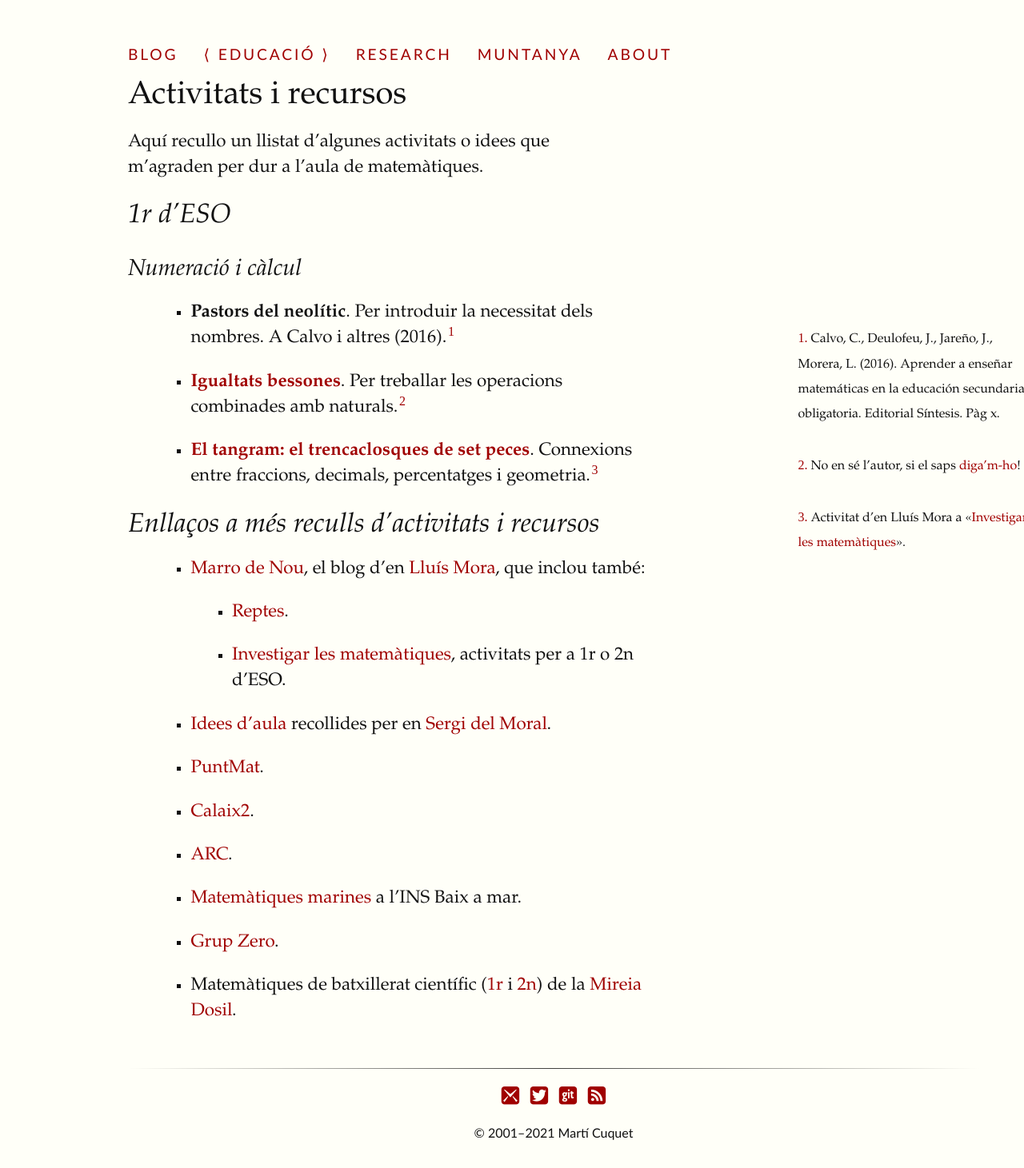
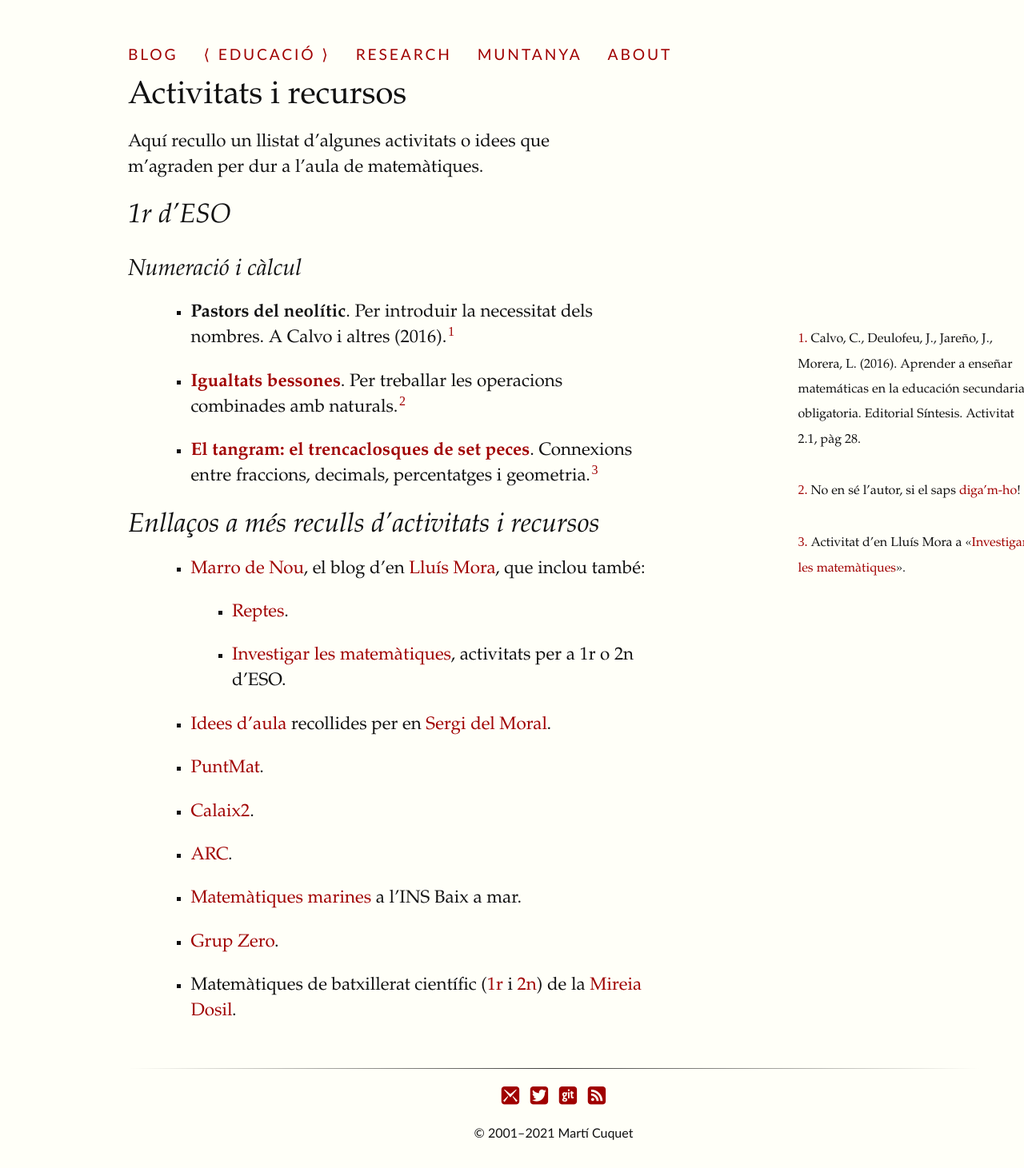
Before and after one commit to mcuquet/mcuquet.github.io, a Jekyll site: the page built from Edu/Activitats.md, in a window 1280 px wide. Shown: the whole page at 80% size. Built offline with Jekyll 4.4.1, drawn with Linux system fonts in a browser that asks for light colours.

Commit message:
afegeixo algunes activitats

```diff
--- a/Edu/Activitats.md
+++ b/Edu/Activitats.md
@@ -15,7 +15,7 @@ l'aula de matemàtiques.
 - **Pastors del neolític**. Per introduir la necessitat dels nombres. A Calvo i
   altres (2016).{% sidenote 'calvo2016px' 'Calvo, C., Deulofeu, J., Jareño,
   J., Morera, L. (2016). Aprender a enseñar matemáticas en la educación
-  secundaria obligatoria. Editorial Síntesis. Pàg x.' %}
+  secundaria obligatoria. Editorial Síntesis. Activitat 2.1, pàg 28.' %}
 - **[Igualtats bessones](https://drive.google.com/file/d/1d_1P4nj70SVmhz2TdPBjST6zMy55yJkM/view?usp=sharing)**. Per treballar les operacions combinades amb naturals.{% sidenote 'igbessones' "No en sé l'autor, si el saps [diga'm-ho](/Contact/)!" %}
 - **[El tangram: el trencaclosques de set peces](https://docs.google.com/document/d/1g3z6GU2HKXiXSaiH5iIgXUW6zbXCb7ba1tCBzCbOAHs/edit)**. Connexions entre fraccions, decimals, percentatges i geometria.{% sidenote 'tangram' "Activitat d'en Lluís Mora a «[Investigar
   les matemàtiques](https://lluismora.blogspot.com/p/investigar-les-matematiques.html)»." %}
```
